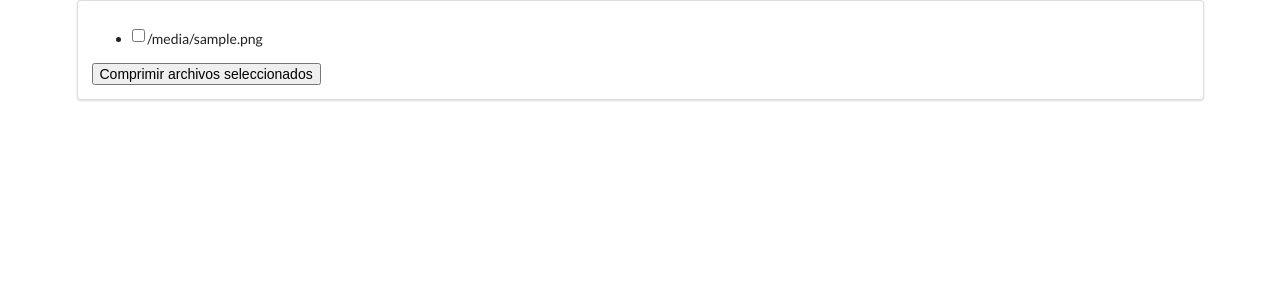
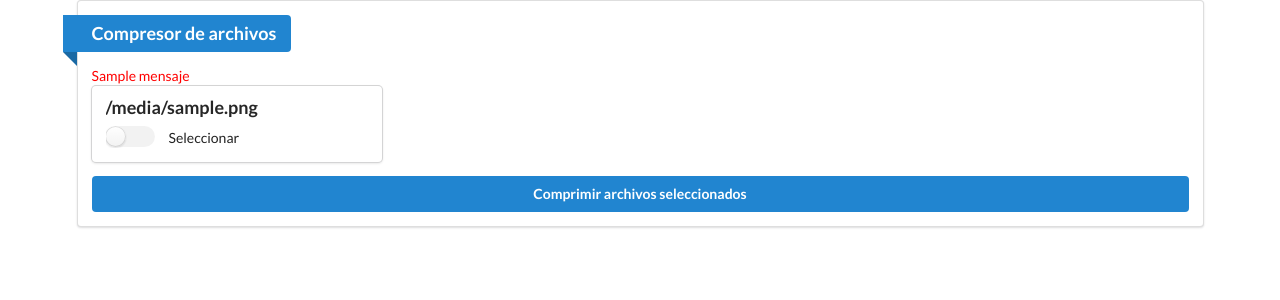
Before and after one commit to Israel2846/compresor_zip, a Django app: template compresor/templates/lista.html in a window 1280 px wide. Shown: the top 300 px of the page. Run offline with Django 4.2, Linux system fonts and the light colour scheme; the template is opened without the code that fills it: most values are stand-ins (such as "Sample title", 1, 10 or a date in 2020); some libraries are stand-ins or nearby versions.

Commit message:
Agregar estilos a la lista de arcchivos "lista.html"

```diff
--- a/compresor/templates/lista.html
+++ b/compresor/templates/lista.html
@@ -1,19 +1,40 @@
 {% extends 'base.html' %}
+{% load static %}
 {% block title %} Comprimir archivos
 {% endblock %}
 {% block content %}
+<link rel="stylesheet" href="{% static 'compresor/css/cards.css' %}">
+<!-- Segmento con nombre del apartado -->
+<a class="ui blue ribbon label"><h3>Compresor de archivos</h3></a>
+<p></p>
+<!-- Mensaje de error si es que existe alguno -->
+{% if mensaje %}
+<label for="{{mensaje}}" style="color: red;">{{mensaje}}</label>
+{% endif %}
+<!-- Start Formulario de envío de datos -->
 <form action="{% url 'compress_files' %}" method="post" class="ui fluid form">
     {% csrf_token %}
-    <ul>
+    <!-- Utilizamos la clase grid de Semantic UI para organizar las tarjetas en columnas -->
+    <div class="ui stackable three column grid">
         {% for file in files %}
-            <li>
-                <label>
-                    <input type="checkbox" name="selected_files" value="{{ file }}">
-                    {{ file }}
-                </label>
-            </li>
+        <!-- Cada tarjeta se coloca en una columna -->
+        <div class="column">
+            <div class="ui card">
+                <div class="content">
+                    <div class="header">{{ file }}</div>
+                    <div class="description">
+                        <div class="ui toggle checkbox">
+                            <input type="checkbox" name="selected_files" value="{{ file }}">
+                            <label>Seleccionar</label>
+                        </div>
+                    </div>
+                </div>
+            </div>
+        </div>
         {% endfor %}
-    </ul>
-    <button type="submit">Comprimir archivos seleccionados</button>
+    </div>
+    <p></p>
+    <button type="submit" class="ui fluid blue button">Comprimir archivos seleccionados</button>
 </form>
+<!-- End Formulario de envío de datos -->
 {% endblock %}
```
Also changed, not shown: 1 other file.
